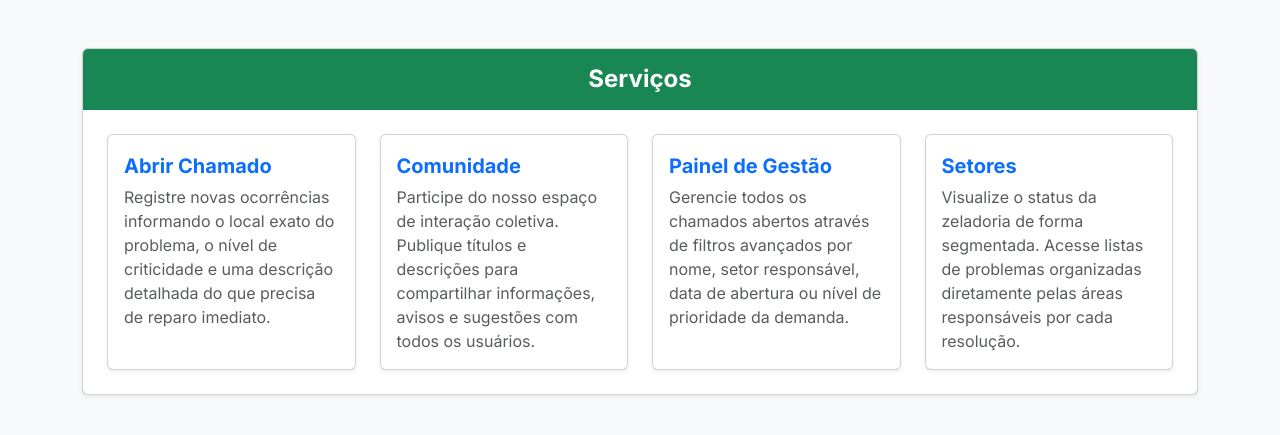
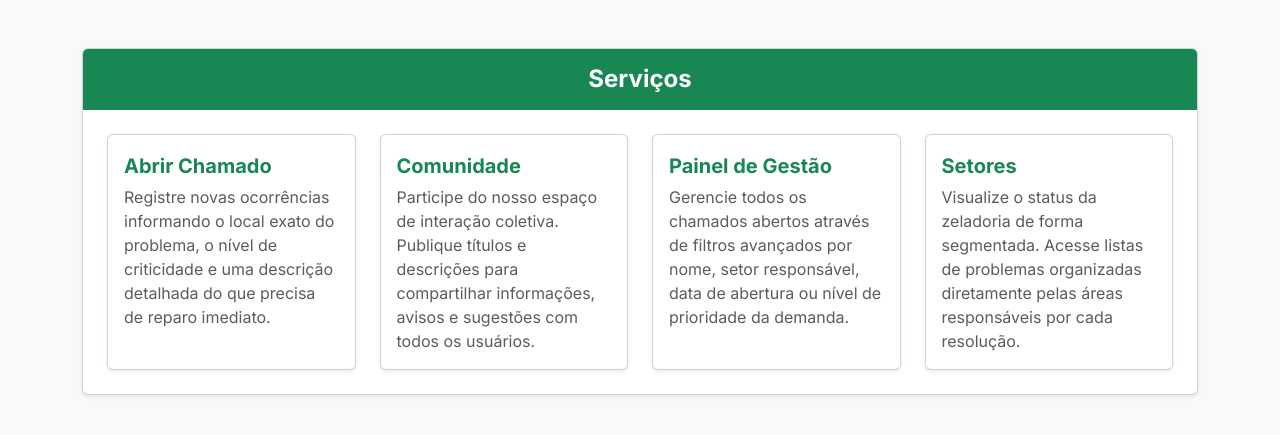
Before and after one commit to Troni13/projeto-hackaton, a Flask app: page / in a window 1280 px wide. Shown: the part 278-713 px from the top of the page. Run offline with Flask 3, Linux system fonts and the light colour scheme; the visitor is signed in with stand-in values (Sample User, id 1); data that the repository does not hold is empty.

Commit message:
implementei a cor verde nos titulos do card de serviço

```diff
--- a/templates/services.html
+++ b/templates/services.html
@@ -18,7 +18,7 @@
                 <div class="col-sm-6 col-md-3">
                     <div class="card shadow-sm border-1 h-100">
                         <a href="/abrir-chamado" class="text-decoration-none p-3 d-block h-100">
-                            <span class="fw-bold fs-5 d-block mb-1">Abrir Chamado</span>
+                            <span class="fw-bold fs-5 d-block mb-1 text-success">Abrir Chamado</span>
                             <p class="text-muted small mb-0 fs-6">
                                 Registre novas ocorrências informando o local exato do problema, o nível de criticidade e uma descrição detalhada do que precisa de reparo imediato.
                             </p>
@@ -28,7 +28,7 @@
                 <div class="col-sm-6 col-md-3">
                     <div class="card shadow-sm border-1 h-100">
                         <a href="/comunidade" class="text-decoration-none p-3 d-block h-100">
-                            <span class="fw-bold fs-5 d-block mb-1">Comunidade</span>
+                            <span class="fw-bold fs-5 d-block mb-1 text-success">Comunidade</span>
                             <p class="text-muted small mb-0 fs-6">
                                 Participe do nosso espaço de interação coletiva. Publique títulos e descrições para compartilhar informações, avisos e sugestões com todos os usuários.
                             </p>
@@ -38,7 +38,7 @@
                 <div class="col-sm-6 col-md-3">
                     <div class="card shadow-sm border-1 h-100">
                         <a href="/painel" class="text-decoration-none p-3 d-block h-100">
-                            <span class="fw-bold fs-5 d-block mb-1">Painel de Gestão</span>
+                            <span class="fw-bold fs-5 d-block mb-1 text-success">Painel de Gestão</span>
                             <p class="text-muted small mb-0 fs-6">
                                 Gerencie todos os chamados abertos através de filtros avançados por nome, setor responsável, data de abertura ou nível de prioridade da demanda.
                             </p>
@@ -48,7 +48,7 @@
                 <div class="col-sm-6 col-md-3">
                     <div class="card shadow-sm border-1 h-100">
                         <a href="/setores" class="text-decoration-none p-3 d-block h-100">
-                            <span class="fw-bold fs-5 d-block mb-1">Setores</span>
+                            <span class="fw-bold fs-5 d-block mb-1 text-success">Setores</span>
                             <p class="text-muted small mb-0 fs-6">
                                 Visualize o status da zeladoria de forma segmentada. Acesse listas de problemas organizadas diretamente pelas áreas responsáveis por cada resolução.
                             </p>
```
